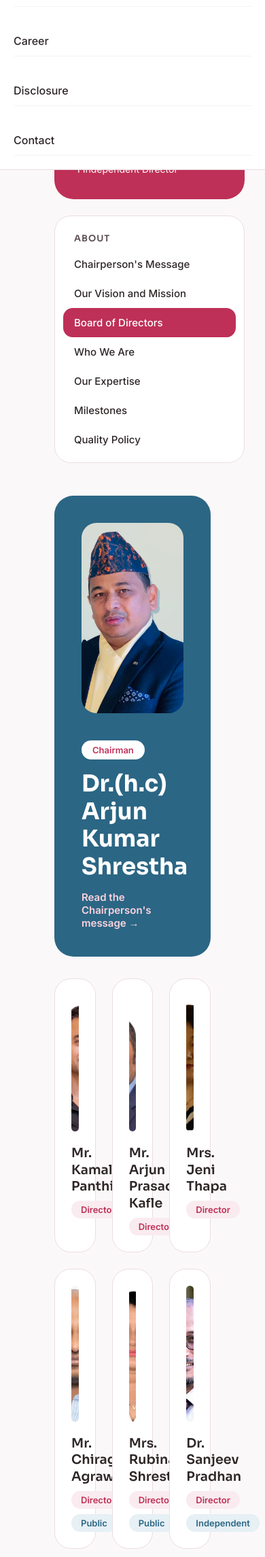
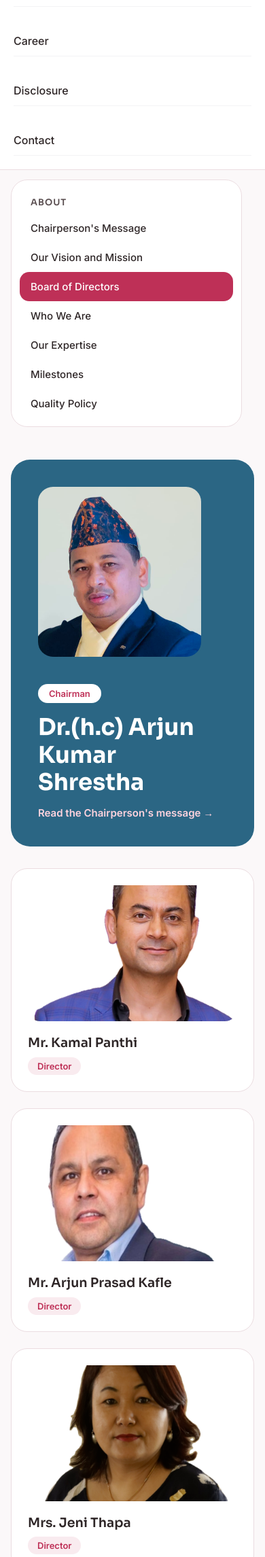
Before and after one commit to saileshkandel10/ommegashreefrontendwebsite, a Laravel app: page /board-of-directors in a window 390 px wide. Shown: the part 467-2757 px from the top of the page at 68% size. Run offline with Laravel 12, Linux system fonts and the light colour scheme; style sheets or scripts are compiled from the project's sources.

Commit message:
Add responsive mobile padding overrides for all screen sizes

```diff
--- a/resources/views/layouts/app.blade.php
+++ b/resources/views/layouts/app.blade.php
@@ -48,12 +48,19 @@
     .two-col,.three-col{flex-direction:column!important}
     .card-stack{margin-bottom:24px}
     .brand-text{font-size:16px!important}
+    [style*="padding:56px 80px"],[style*="padding:56px 80px 48px"],[style*="padding:0 80px"],[style*="padding:72px 80px"],[style*="padding:88px 80px"],[style*="margin:0 80px"]{padding-left:20px!important;padding-right:20px!important;margin-left:0!important;margin-right:0!important}
+    [style*="padding:56px 80px 72px"]{padding-left:20px!important;padding-right:20px!important}
+    [style*="margin:56px 80px"],[style*="margin:0 80px 72px"],[style*="margin:0 80px 88px"]{margin-left:0!important;margin-right:0!important}
+    [style*="height:420px"],[style*="height:440px"],[style*="height:260px"],[style*="height:280px"],[style*="height:340px"]{height:auto!important;max-height:250px!important}
+    [style*="grid-template-columns:repeat(3,"],[style*="grid-template-columns:repeat(4,"]{grid-template-columns:1fr!important}
+    [style*="flex-direction:row"]{flex-direction:column!important}
   }
   @media (max-width:480px){
     h1{font-size:30px!important}
     h2{font-size:24px!important}
     header{height:auto;padding:12px 20px}
     .menu-toggle{margin-left:auto}
+    [style*="padding:56px 80px"],[style*="padding:0 80px"],[style*="padding:72px 80px"],[style*="padding:88px 80px"],[style*="margin:0 80px"]{padding-left:16px!important;padding-right:16px!important;margin-left:0!important;margin-right:0!important}
   }
 </style>
 </head>
```
